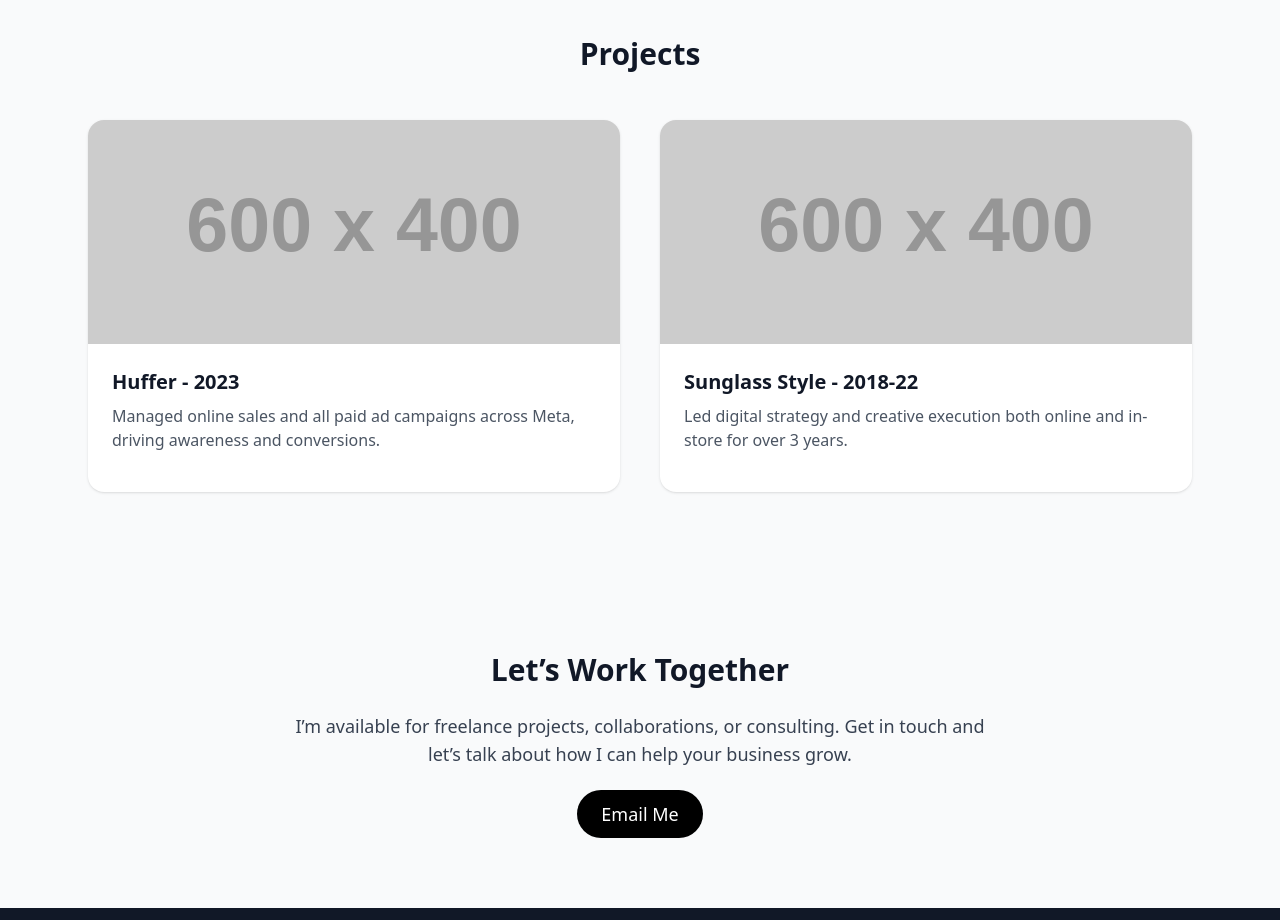
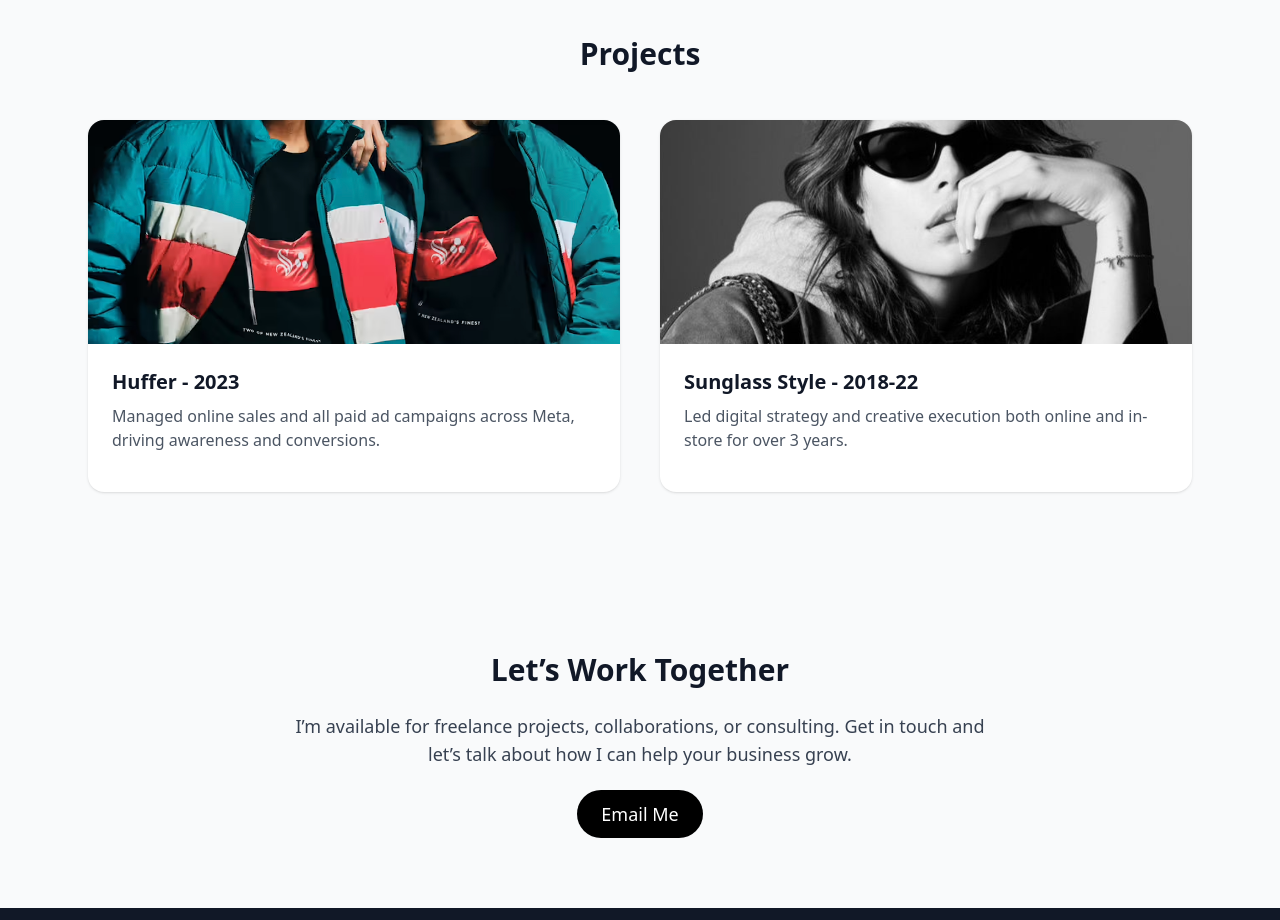
Before and after one commit to andrewdayjones/freelance, a plain HTML site: page index.html in a window 1280 px wide. Shown: the part 1480-2400 px from the top of the page. Drawn offline with nearby package versions, Linux system fonts and the light colour scheme; placeholder pictures from the web are drawn by us.

Commit message:
Update index.html

```diff
--- a/index.html
+++ b/index.html
@@ -63,7 +63,7 @@
     <div class="grid md:grid-cols-2 gap-10">
       <!-- Huffer -->
       <div class="bg-white rounded-2xl shadow hover:shadow-lg transition overflow-hidden">
-        <img src="https://via.placeholder.com/600x400" alt="Huffer Campaign" class="w-full h-56 object-cover">
+        <img src="images/huffer.jpg" alt="Huffer" class="w-full h-56 object-cover">
         <div class="p-6">
           <h3 class="text-xl font-semibold mb-2">Huffer - 2023</h3>
           <p class="text-gray-600 mb-4">Managed online sales and all paid ad campaigns across Meta, driving awareness and conversions.</p>
@@ -72,7 +72,7 @@
 
       <!-- Sunglass Style -->
       <div class="bg-white rounded-2xl shadow hover:shadow-lg transition overflow-hidden">
-        <img src="https://via.placeholder.com/600x400" alt="Sunglass Style Ads" class="w-full h-56 object-cover">
+        <img src="images/sunglass-style.jpg" alt="Sunglass Style" class="w-full h-56 object-cover">
         <div class="p-6">
           <h3 class="text-xl font-semibold mb-2">Sunglass Style - 2018-22</h3>
           <p class="text-gray-600 mb-4">Led digital strategy and creative execution both online and in-store for over 3 years.</p>
```
